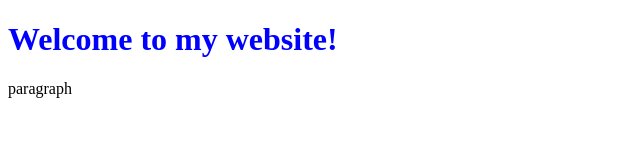
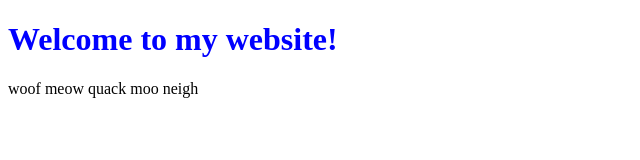
Before and after one commit to duskair/duskair.github.io, a plain HTML site: page index.html in a window 1280 px wide. Shown: the whole page, without its empty margins (0-640 px from the left). Drawn offline with Linux system fonts and the light colour scheme.

Commit message:
Update index.html

```diff
--- a/index.html
+++ b/index.html
@@ -2,6 +2,6 @@
 <html>
   <body>
     <h1 style="color:blue;">Welcome to my website!</h1>
-      <p>paragraph</p>
+      <p>woof meow quack moo neigh</p>
   </body>
 </html>
```
